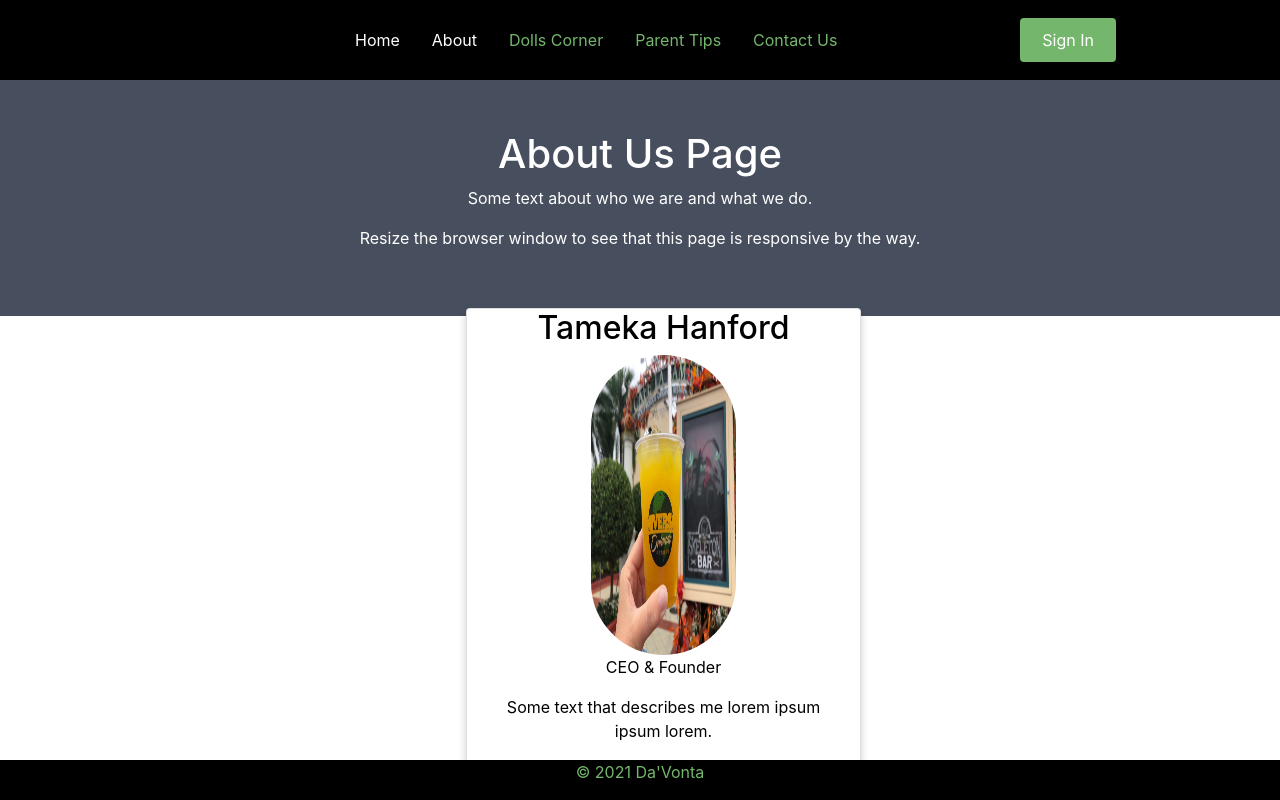
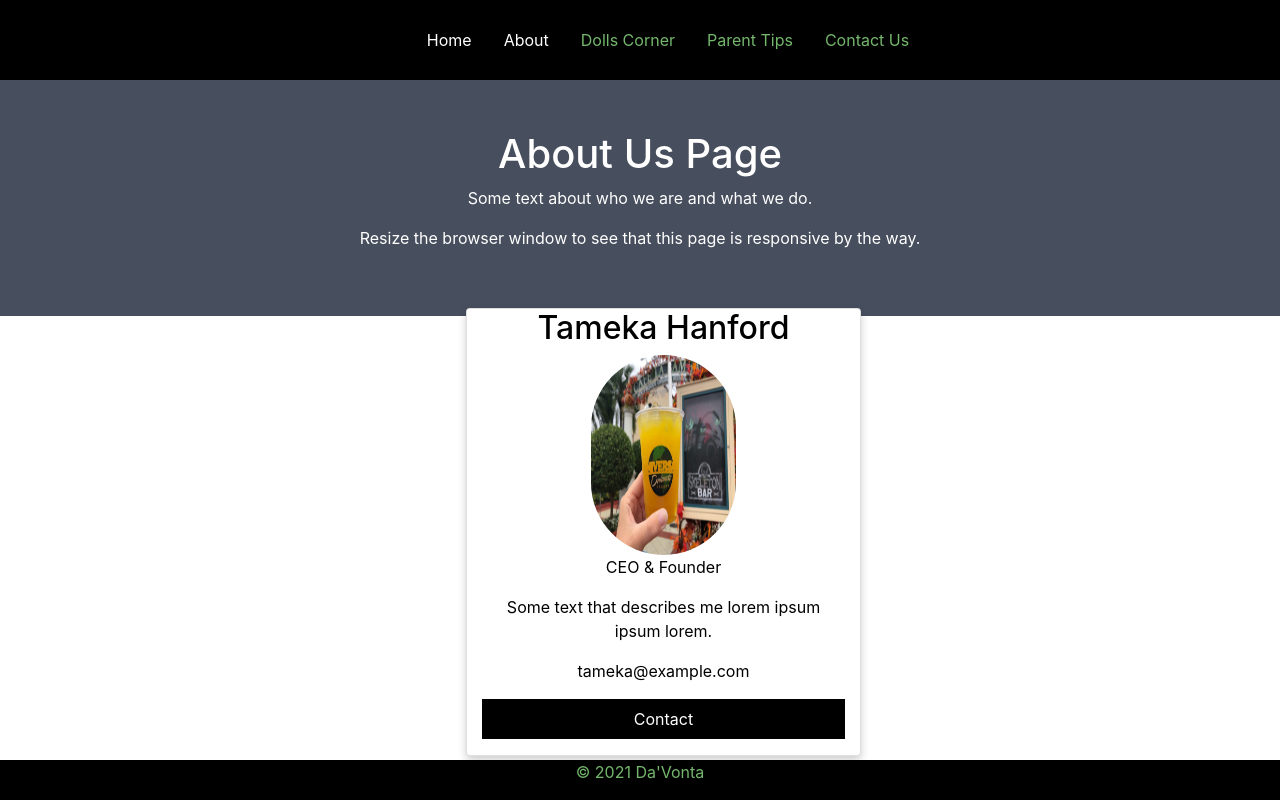
Before and after one commit to wdavonta/dollscorner, a React (Create React App) app in the folder dollscorner/: page /about in a window 1280 px wide. Built offline with nearby package versions, Linux system fonts and the light colour scheme.

Commit message:
center nav bar

```diff
--- a/dollscorner/src/components/About/index.js
+++ b/dollscorner/src/components/About/index.js
@@ -22,7 +22,7 @@ function About() {
       {/* <img src="/w3images/team2.jpg" alt="Mike" style="width:100%"/> */}
       <div class="container">
         <h2 class="color">Tameka Hanford</h2>
-        <img style={{width: 300, height: 300, borderRadius: 700/ 2}} alt="" className='mi'  src={mangoinferno} />
+        <img style={{width: 200, height: 200, borderRadius: 500/ 2}} alt="" className='mi'  src={mangoinferno} />
         <p class="title">CEO & Founder</p>
         <p>Some text that describes me lorem ipsum ipsum lorem.</p>
         <p>tameka@example.com</p>
@@ -35,6 +35,8 @@ function About() {
 
 
 
+
+
   );
 }
 
--- a/dollscorner/src/components/Nav/index.js
+++ b/dollscorner/src/components/Nav/index.js
@@ -5,8 +5,8 @@ import {
     NavLink,
     Bars,
     NavMenu,
-    NavBtn,
-    NavBtnLink
+    // NavBtn,
+    // NavBtnLink
   } from './NavbarElements';
 
 const NavBar = () => {
@@ -14,7 +14,7 @@ const NavBar = () => {
 
         return (
             <>
-              <Nav>
+              <Nav className="justify-content-center">
                 <NavLink to='/'>
                   {/* <img src={require('../../images/logo.svg')} alt='logo' /> */}
                 </NavLink>
@@ -41,9 +41,9 @@ const NavBar = () => {
                   {/* Second Nav */}
                   {/* <NavBtnLink to='/sign-in'>Sign In</NavBtnLink> */}
                 </NavMenu>
-                <NavBtn>
+                {/* <NavBtn>
                   <NavBtnLink to='/signin'>Sign In</NavBtnLink>
-                </NavBtn>
+                </NavBtn> */}
               </Nav>
             </>
           );
```
